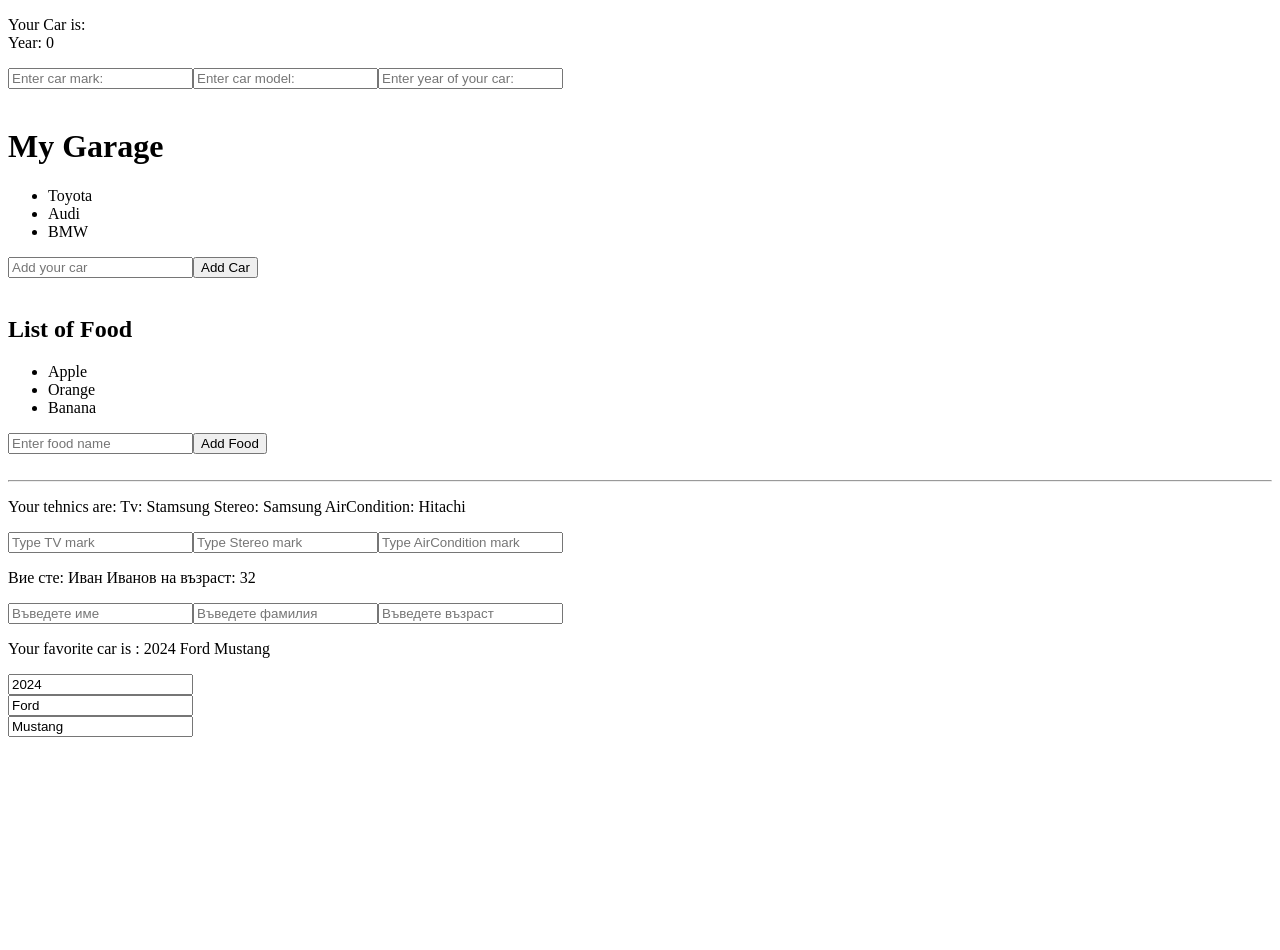
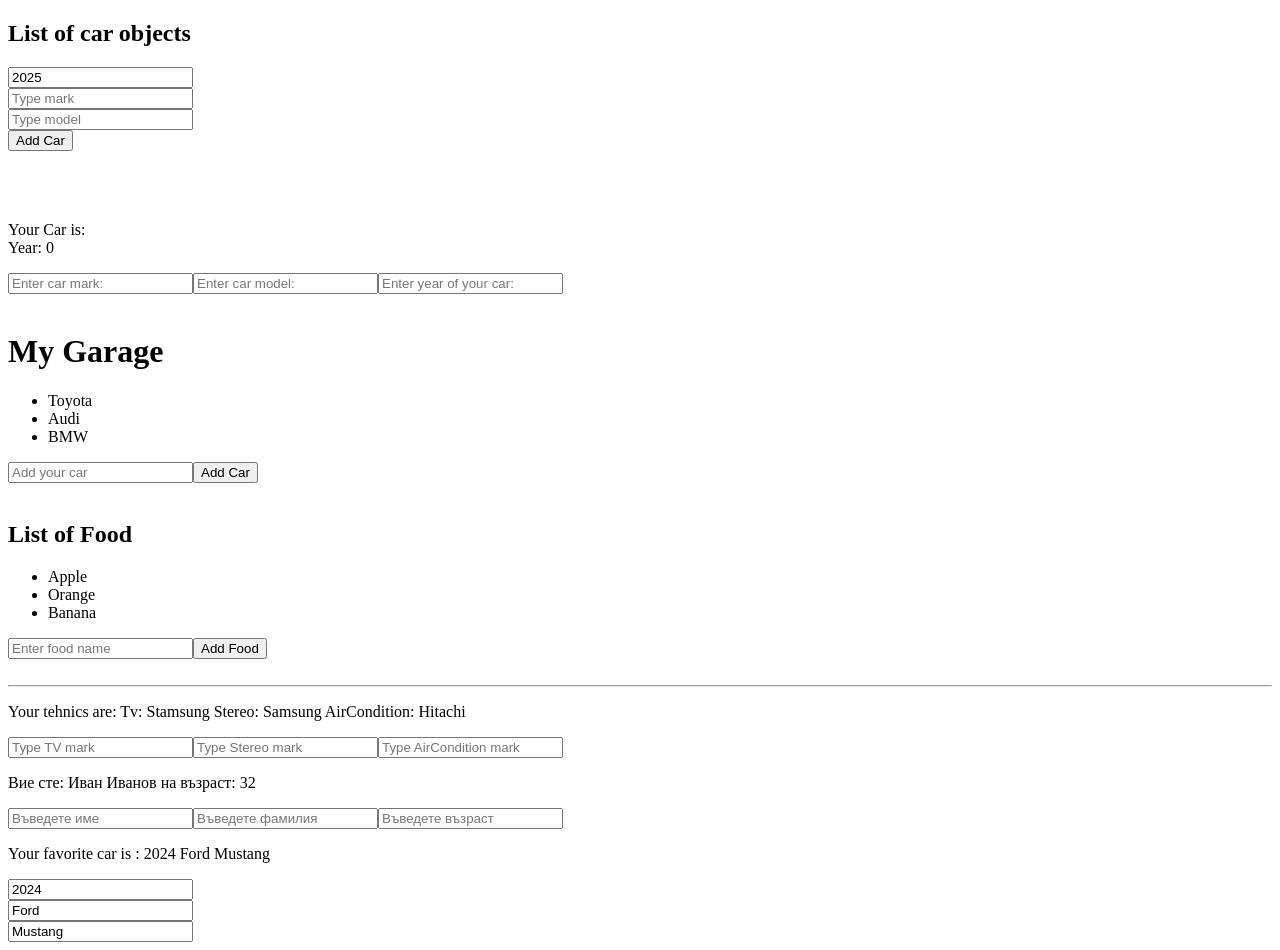
Before and after one commit to MTzarev/seventh-exercise-bcode, a React (Vite) app: page / in a window 1280 px wide. Before the commit the page ends 800 px from the top, so only its background shows below. Built offline with nearby package versions, Linux system fonts and the light colour scheme.

Commit message:
Update Array of Objects

```diff
--- a/src/App.jsx
+++ b/src/App.jsx
@@ -4,9 +4,13 @@ import ObjectInfo from "./components/ObjectInfo";
 import FoodArray from "./components/FoodArray";
 import CarsArray from "./components/CarsArray";
 import CarsObject from "./components/CarsObject";
+import ArrayOfObjects from "./components/ArrayOfObjects";
 function App() {
   return (
     <>
+<ArrayOfObjects/>
+<br /><br /><br />
+
 <CarsObject/>
 
 <br />
--- /dev/null
+++ b/src/components/ArrayOfObjects.jsx
@@ -0,0 +1,48 @@
+import { useState } from "react";
+function ArrayOfObjects() {
+
+    const[cars, setCars] = useState([])
+    const [carYear, setCarYear]= useState(new Date().getFullYear())
+    const[carMake, setCarMake]= useState("");
+    const[carModel, setCarModel] = useState("");
+
+   function handleAddCar(){
+
+    const newCar = {year: carYear,
+                    make: carMake,
+                    model: carModel};
+        setCars (cars=>[...cars, newCar])
+        setCarYear("");
+        setCarMake("");
+        setCarModel("");
+   }
+   function handleRemoveCar(index){
+setCars(cars => cars.filter((el, i)=>i !==index))
+   }
+   function handleYearChange (event){
+    setCarYear(event.target.value);
+   }
+   function handleMakeChange (event){
+    setCarMake(event.target.value);
+
+   }
+   function handleModelChange(event){
+    setCarModel(event.target.value);
+   }
+
+    return(
+        <div>
+            <h2>List of car objects</h2>
+            <ul>
+{cars.map((x, index)=> <li key={index} onClick={()=>handleRemoveCar(index)}>
+{x.year}{x.make}{x.model}
+</li>)}
+            </ul>
+            <input value={carYear} type="number" placeholder="Type year"  onChange={handleYearChange}/><br />
+            <input value={carMake} type="text" placeholder="Type mark"  onChange={handleMakeChange}/><br />
+            <input value = {carModel} type="text" placeholder="Type model"  onChange={handleModelChange}/><br />
+<button onClick={handleAddCar}>Add Car</button>
+        </div>
+    );
+}
+export default ArrayOfObjects;
```
